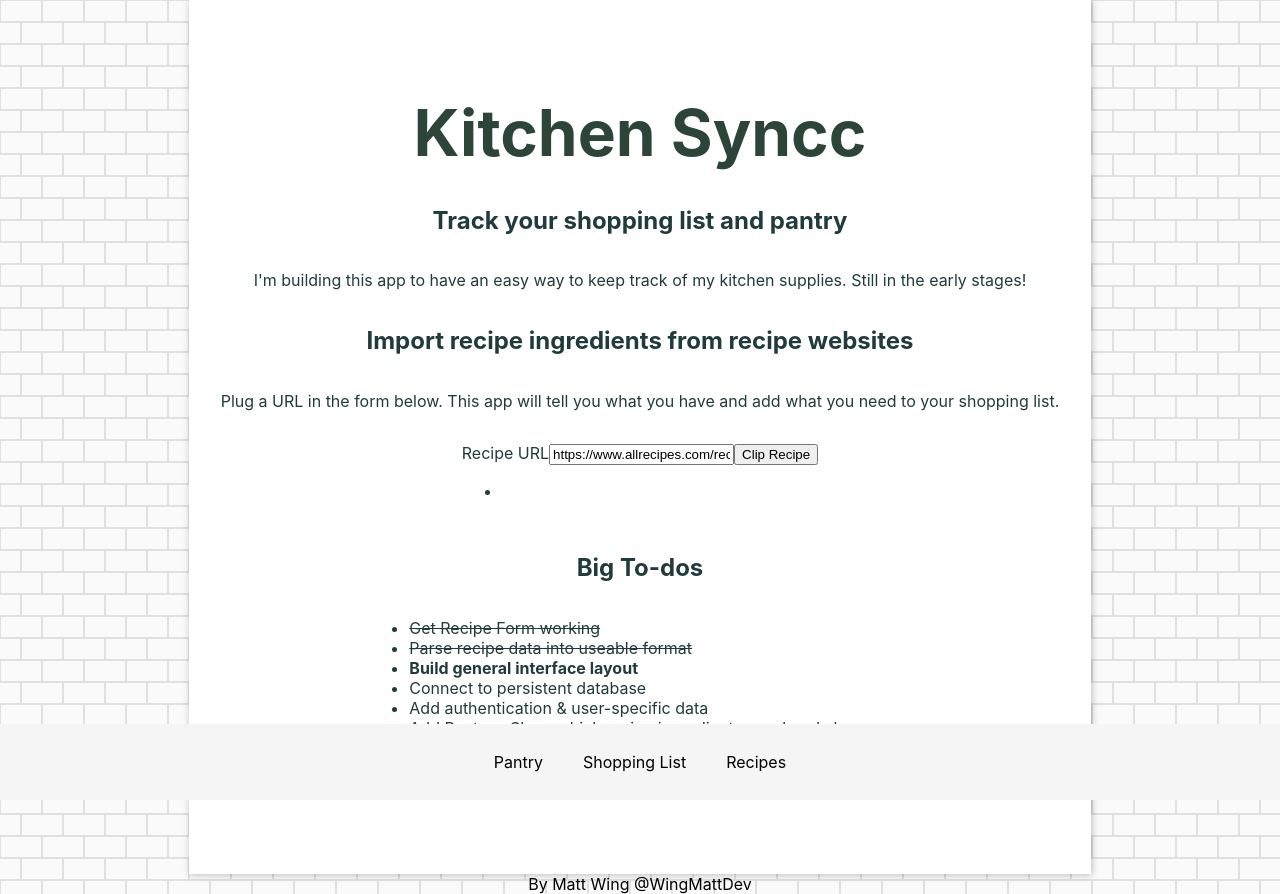
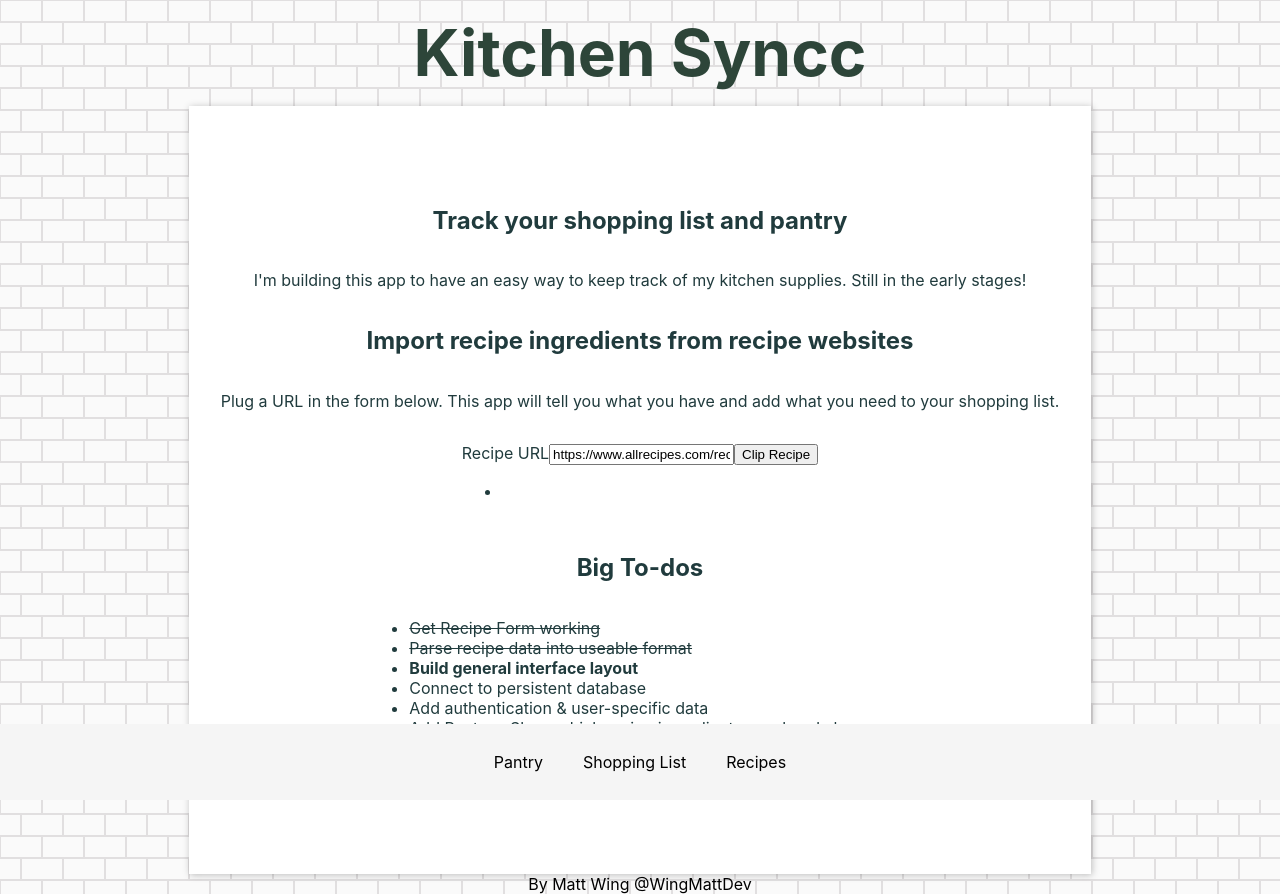
Before and after one commit to wingmatt/kitchensyncc, a Next.js app: page / in a window 1280 px wide. Built offline with nearby package versions, Linux system fonts and the light colour scheme.

Commit message:
Move H1 out of content area

```diff
--- a/components/Layout.tsx
+++ b/components/Layout.tsx
@@ -9,11 +9,10 @@ export default function Layout({ children, title = "Kitchen Syncc" }) {
         <title>{title}</title>
         <link rel="icon" href="/favicon.ico" />
       </Head>
-
-      <main className={styles.main}>
-        <h1 className={styles.title}>
+      <h1 className={styles.title}>
           <a href="https://nextjs.org">{title}</a>
         </h1>
+      <main className={styles.main}>
         {children}
       </main>
       <Menu/>
```
